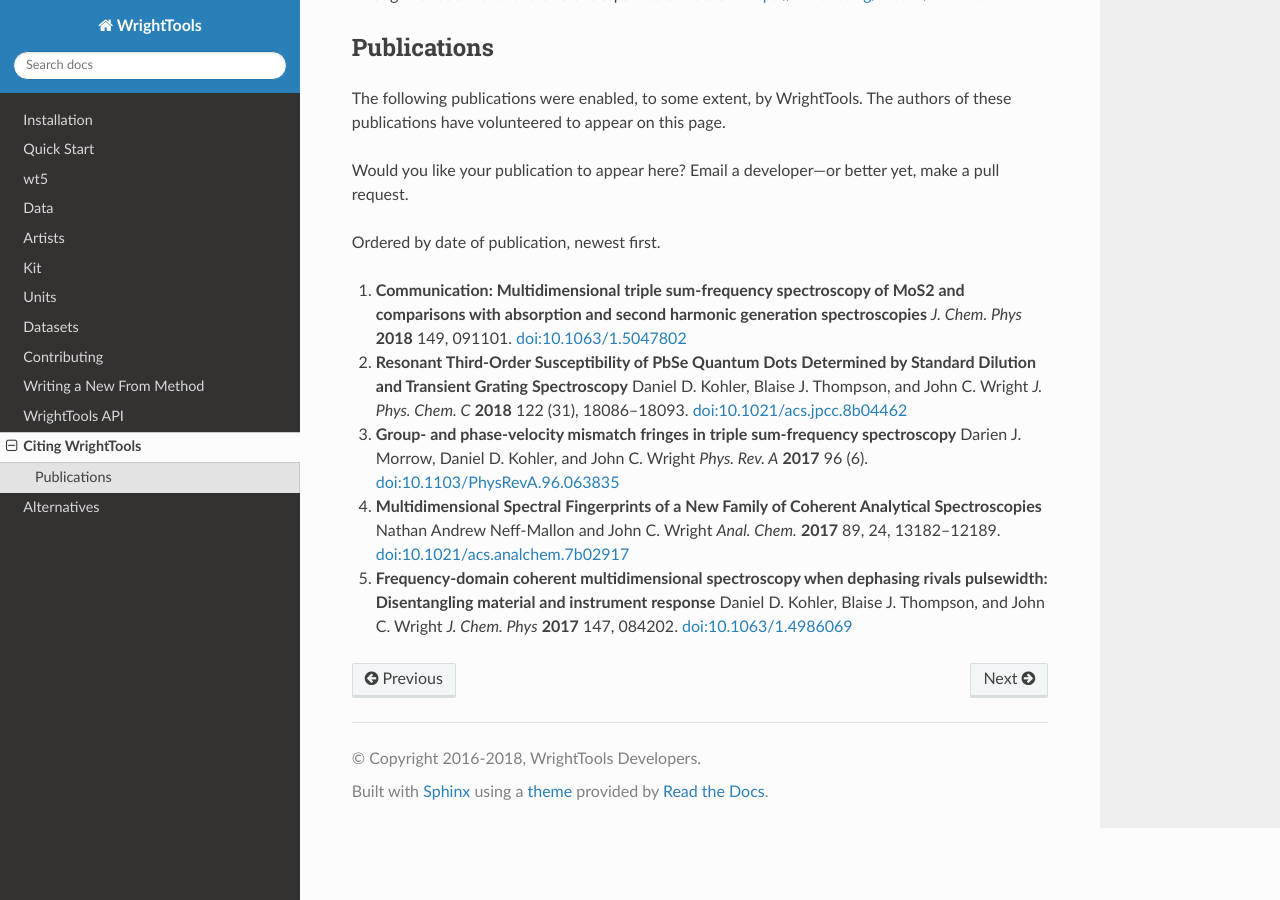
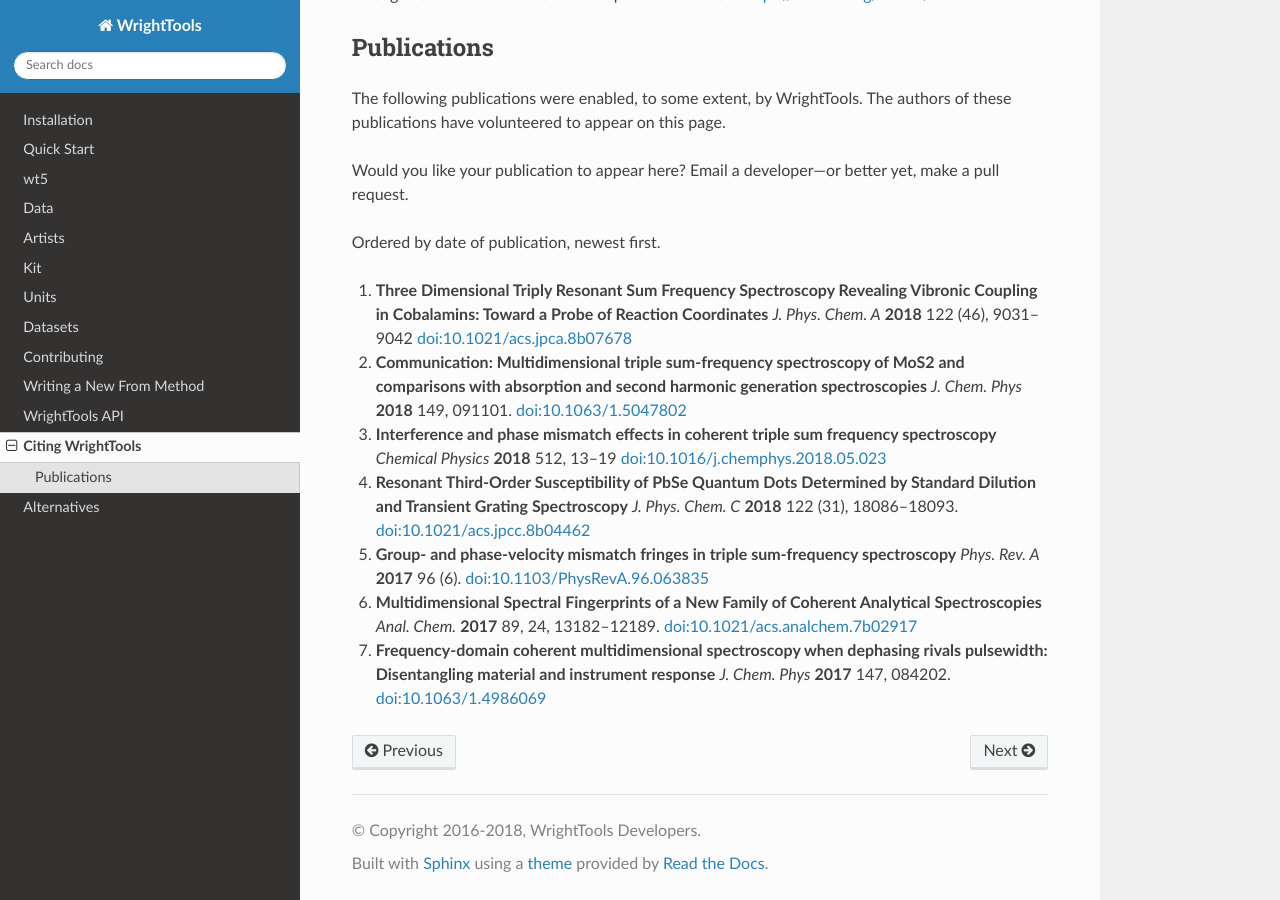
Before and after one commit to wright-group/WrightTools, a Sphinx documentation site: the page built from docs/citation.rst, in a window 1280 px wide and 900 px high, scrolled down 581 px. Built offline with Sphinx 7.4.7 and the Read the Docs theme 2.0.0, drawn with Linux system fonts in a browser that asks for light colours; pages that are not in the unit, such as notebooks, are missing from menus; the version number could not be read and is left out.

Commit message:
Handali2018 (#799)
* "add Handali2018 publications"

* add citation

* remove authors

```diff
--- a/docs/publications.rst
+++ b/docs/citation.rst
@@ -37,27 +37,31 @@ Email a developer---or better yet, make a pull request.
 
 Ordered by date of publication, newest first.
 
+#. **Three Dimensional Triply Resonant Sum Frequency Spectroscopy Revealing Vibronic Coupling in Cobalamins: Toward a Probe of Reaction Coordinates**
+   *J. Phys. Chem. A* **2018** 122 (46), 9031--9042
+   `doi:10.1021/acs.jpca.8b07678 <https://doi.org/10.1021/acs.jpca.8b07678>`_
+
 #. **Communication: Multidimensional triple sum-frequency spectroscopy of MoS2 and comparisons with absorption and second harmonic generation spectroscopies**
    *J. Chem. Phys* **2018** 149, 091101.
    `doi:10.1063/1.5047802 <https://doi.org/10.1063/1.5047802>`_
 
+#. **Interference and phase mismatch effects in coherent triple sum frequency spectroscopy**
+   *Chemical Physics* **2018** 512, 13--19
+   `doi:10.1016/j.chemphys.2018.05.023 <https://10.1016/j.chemphys.2018.05.023>`_
+
 #. **Resonant Third-Order Susceptibility of PbSe Quantum Dots Determined by Standard Dilution and Transient Grating Spectroscopy**
-   Daniel D. Kohler, Blaise J. Thompson, and John C. Wright
    *J. Phys. Chem. C* **2018** 122 (31), 18086--18093.
    `doi:10.1021/acs.jpcc.8b04462 <https://doi.org/10.1021/acs.jpcc.8b04462>`_
 
 #. **Group- and phase-velocity mismatch fringes in triple sum-frequency spectroscopy**
-   Darien J. Morrow, Daniel D. Kohler, and John C. Wright
    *Phys. Rev. A* **2017** 96 (6).
    `doi:10.1103/PhysRevA.96.063835 <https://doi.org/10.1103/PhysRevA.96.063835>`_
 
 #. **Multidimensional Spectral Fingerprints of a New Family of Coherent Analytical Spectroscopies**
-   Nathan Andrew Neff-Mallon and John C. Wright
    *Anal. Chem.* **2017** 89, 24, 13182--12189.
    `doi:10.1021/acs.analchem.7b02917 <https://doi.org/10.1021/acs.analchem.7b02917>`_
 
 #. **Frequency-domain coherent multidimensional spectroscopy when dephasing rivals pulsewidth:
    Disentangling material and instrument response**
-   Daniel D. Kohler, Blaise J. Thompson, and John C. Wright
    *J. Chem. Phys* **2017** 147, 084202.
    `doi:10.1063/1.4986069 <https://doi.org/10.1063/1.4986069>`_
--- a/docs/index.rst
+++ b/docs/index.rst
@@ -45,7 +45,7 @@ Contents
    write_from_method
    api/modules
    auto_examples/index
-   publications
+   citation
    alternatives
 .. fit
 .. diagrams
```
Also changed, not shown: other parts of docs/citation.rst (+1 -1 lines).
